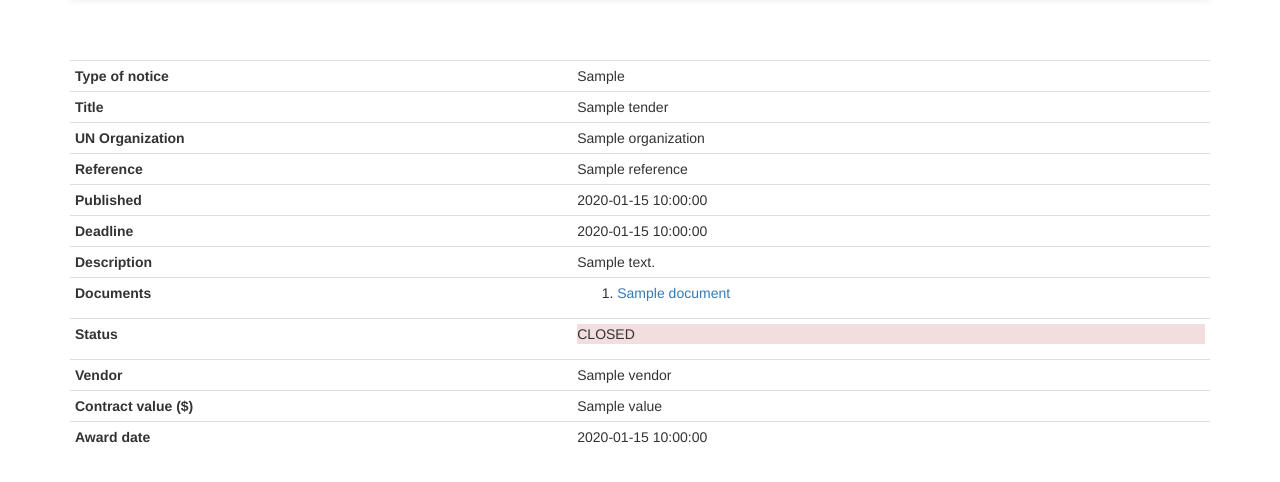
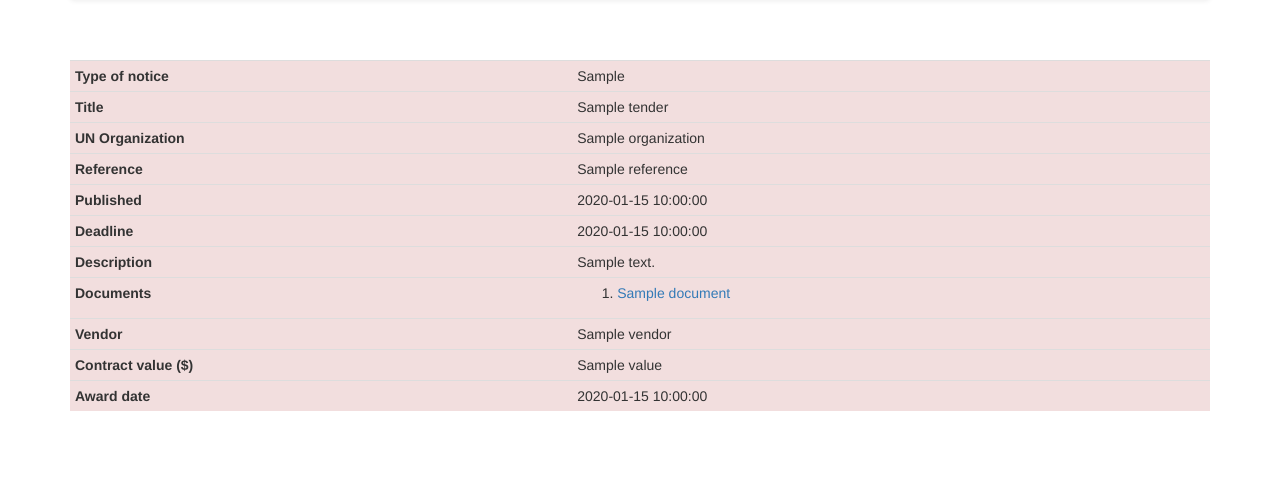
Before and after one commit to eaudeweb/edw-scratch, a Python web app: template scratch/templates/tender.html in a window 1280 px wide. Shown: the part 52-534 px from the top of the page. Run offline with Jinja, Linux system fonts and the light colour scheme; the template is opened without the code that fills it: most values are stand-ins (such as "Sample title", 1, 10 or a date in 2020); some libraries are stand-ins or nearby versions.

Commit message:
tempaltes: change the way a single tender is highlighted when it`s closed

```diff
--- a/scratch/templates/tender.html
+++ b/scratch/templates/tender.html
@@ -4,7 +4,7 @@
 
 {% block content %}
 
-  <table class='table table-condensed table-hover'>
+  <table {% if tender.winner %}class='table table-condensed table-hover bg-danger'{% else %}class='table table-condensed table-hover'{% endif %}>
     <tr>
       <th>Type of notice</th>
       <td>{{ tender.notice_type }}</td>
@@ -44,14 +44,6 @@
       </ol></td>
     </tr>
     <tr>
-      <th>Status</th>
-      <td>
-        {% if tender.winner %}<p class="bg-danger">CLOSED</p>
-        {% else %}<p class="bg-success">OPEN</p>
-        {% endif %}
-      </td>
-    </tr>
-    <tr>
       <th>Vendor</th>
       <td>{% if tender.winner %}{{ tender.winner.0.vendor }}{% endif %}</td>
     </tr>
```
